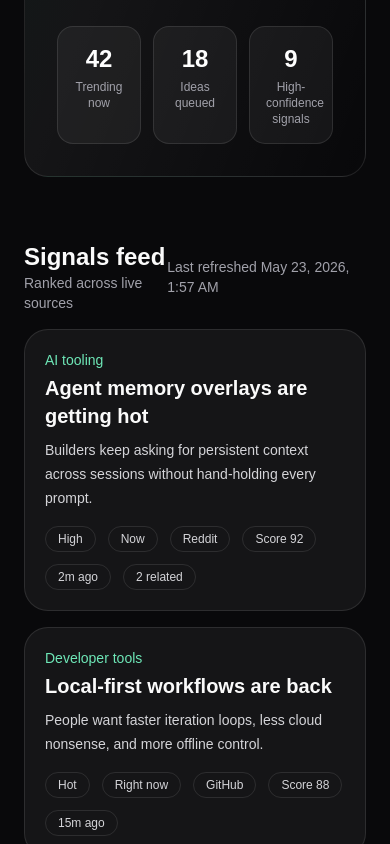
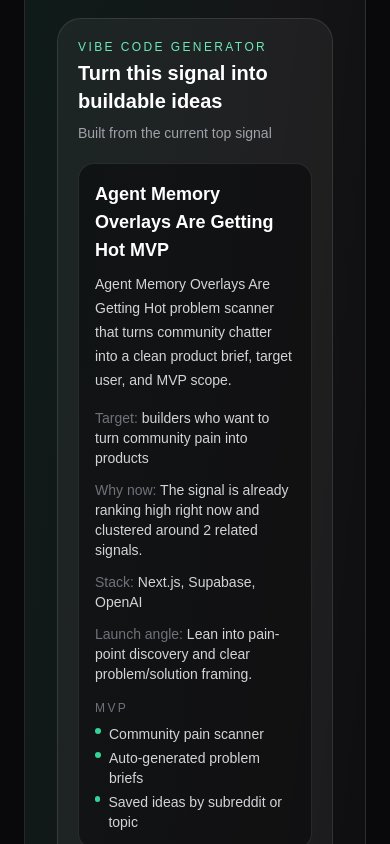
Before and after one commit to raltizer22-prog/VibeTrendr, a Next.js app: page / in a window 390 px wide. Shown: the part 880-1724 px from the top of the page. Built offline with nearby package versions, Linux system fonts and the light colour scheme; no server answers.

Commit message:
feat: add vibe code generator

```diff
--- a/src/app/page.tsx
+++ b/src/app/page.tsx
@@ -2,6 +2,7 @@ import type { ReactNode } from "react";
 import { getSignals, stats } from "@/lib/signals";
 import type { Signal } from "@/lib/types";
 import type { SignalSnapshotRow } from "@/lib/supabase";
+import { generateIdeaVariants } from "@/lib/idea-generator";
 import { fetchRecentSignalSnapshots, getSupabaseEnvStatus } from "@/lib/supabase";
 
 export const dynamic = "force-dynamic";
@@ -171,6 +172,19 @@ export default async function Home() {
   const snapshotGroups = buildSnapshotGroups(recentSnapshots);
   const signalGroups = buildSignalGroups(signals, recentSnapshots);
   const topSignal = signalGroups[0];
+  const generatedIdeas = topSignal
+    ? generateIdeaVariants({
+        title: topSignal.primary.title,
+        description: topSignal.primary.description,
+        category: topSignal.category,
+        source: topSignal.primary.source,
+        score: topSignal.primary.score,
+        velocity: topSignal.primary.velocity,
+        horizon: topSignal.primary.horizon,
+        relatedCount: topSignal.signals.length,
+        freshnessCue: topSignal.freshnessCue,
+      })
+    : [];
 
   return (
     <main className="min-h-screen bg-zinc-950 text-zinc-50">
@@ -233,6 +247,52 @@ export default async function Home() {
                     ) : null}
                   </div>
                 </div>
+              ) : null}
+
+              {generatedIdeas.length > 0 ? (
+                <section className="mt-6 rounded-3xl border border-white/10 bg-white/5 p-5">
+                  <div className="flex flex-col gap-2 sm:flex-row sm:items-end sm:justify-between">
+                    <div>
+                      <div className="text-xs font-medium uppercase tracking-[0.2em] text-emerald-300">Vibe code generator</div>
+                      <h2 className="mt-1 text-xl font-semibold text-white">Turn this signal into buildable ideas</h2>
+                    </div>
+                    <div className="text-sm text-zinc-400">Built from the current top signal</div>
+                  </div>
+
+                  <div className="mt-5 grid gap-3 lg:grid-cols-3">
+                    {generatedIdeas.map((idea) => (
+                      <article key={idea.name} className="rounded-2xl border border-white/10 bg-zinc-950/60 p-4">
+                        <div className="text-lg font-semibold text-white">{idea.name}</div>
+                        <p className="mt-2 text-sm leading-6 text-zinc-300">{idea.pitch}</p>
+                        <div className="mt-4 space-y-3 text-sm text-zinc-300">
+                          <div>
+                            <span className="text-zinc-500">Target:</span> {idea.targetUser}
+                          </div>
+                          <div>
+                            <span className="text-zinc-500">Why now:</span> {idea.whyNow}
+                          </div>
+                          <div>
+                            <span className="text-zinc-500">Stack:</span> {idea.stack}
+                          </div>
+                          <div>
+                            <span className="text-zinc-500">Launch angle:</span> {idea.launchAngle}
+                          </div>
+                        </div>
+                        <div className="mt-4 space-y-2">
+                          <div className="text-xs uppercase tracking-[0.2em] text-zinc-500">MVP</div>
+                          <ul className="space-y-1 text-sm text-zinc-300">
+                            {idea.mvp.map((item) => (
+                              <li key={item} className="flex gap-2">
+                                <span className="mt-1 h-1.5 w-1.5 rounded-full bg-emerald-400" />
+                                <span>{item}</span>
+                              </li>
+                            ))}
+                          </ul>
+                        </div>
+                      </article>
+                    ))}
+                  </div>
+                </section>
               ) : null}
             </div>
 
--- /dev/null
+++ b/src/lib/idea-generator.ts
@@ -0,0 +1,181 @@
+export type IdeaSeed = {
+  title: string;
+  description: string;
+  category: string;
+  source: string;
+  score: number;
+  velocity: string;
+  horizon: string;
+  relatedCount: number;
+  freshnessCue: string | null;
+};
+
+export type GeneratedIdea = {
+  name: string;
+  pitch: string;
+  targetUser: string;
+  whyNow: string;
+  mvp: string[];
+  stack: string;
+  launchAngle: string;
+};
+
+type Theme = {
+  label: string;
+  noun: string;
+  stack: string;
+  targetUser: string;
+  launchAngle: string;
+  mvp: [string, string, string];
+};
+
+const DEFAULT_THEME: Theme = {
+  label: "trend",
+  noun: "Signal",
+  stack: "Next.js, Supabase, Vercel",
+  targetUser: "solo builders",
+  launchAngle: "Launch with a clean before/after demo and a single sharp use case.",
+  mvp: [
+    "Trend feed with freshness scoring",
+    "One-click idea generation",
+    "Saved idea queue for later",
+  ],
+};
+
+function normalize(value: string) {
+  return value.trim().toLowerCase();
+}
+
+function toTitleCase(value: string) {
+  return value
+    .split(/\s+/)
+    .map((word) => word.charAt(0).toUpperCase() + word.slice(1))
+    .join(" ");
+}
+
+function pickTheme(seed: IdeaSeed): Theme {
+  const source = normalize(seed.source);
+  const category = normalize(seed.category);
+  const text = normalize(`${seed.title} ${seed.description}`);
+
+  if (source.includes("product hunt") || text.includes("launch")) {
+    return {
+      label: "launch",
+      noun: "Launch",
+      stack: "Next.js, Supabase, PostHog",
+      targetUser: "founders shipping on Product Hunt",
+      launchAngle: "Show the speed gap: trend spotted → idea generated → MVP scoped.",
+      mvp: [
+        "Launch replay dashboard",
+        "Idea generator from trending products",
+        "Shareable launch brief",
+      ],
+    };
+  }
+
+  if (source.includes("reddit") || text.includes("pain") || text.includes("community")) {
+    return {
+      label: "community",
+      noun: "Scout",
+      stack: "Next.js, Supabase, OpenAI",
+      targetUser: "builders who want to turn community pain into products",
+      launchAngle: "Lean into pain-point discovery and clear problem/solution framing.",
+      mvp: [
+        "Community pain scanner",
+        "Auto-generated problem briefs",
+        "Saved ideas by subreddit or topic",
+      ],
+    };
+  }
+
+  if (source.includes("github") || category.includes("developer") || text.includes("repo") || text.includes("tool")) {
+    return {
+      label: "builder",
+      noun: "Builder",
+      stack: "Next.js, Supabase, GitHub API",
+      targetUser: "indie developers and tool builders",
+      launchAngle: "Sell the project as a faster way to spot devtool gaps before they are crowded.",
+      mvp: [
+        "Repo trend radar",
+        "Auto-scoped weekend MVPs",
+        "Source links and freshness badges",
+      ],
+    };
+  }
+
+  if (text.includes("ai") || category.includes("ai")) {
+    return {
+      label: "ai",
+      noun: "Copilot",
+      stack: "Next.js, Supabase, OpenAI",
+      targetUser: "AI builders and product teams",
+      launchAngle: "Position it as the fastest way to turn AI hype into a concrete build plan.",
+      mvp: [
+        "AI trend detector",
+        "Idea generator with MVP scope",
+        "Weekly AI opportunity digest",
+      ],
+    };
+  }
+
+  return DEFAULT_THEME;
+}
+
+function buildWhyNow(seed: IdeaSeed) {
+  const freshness = seed.freshnessCue ? seed.freshnessCue.replace(/^Fresh\s*·\s*/i, "") : null;
+  const related = seed.relatedCount > 1 ? `${seed.relatedCount} related signals` : "one high-signal item";
+  const freshnessPart = freshness ? `fresh enough to move now (${freshness})` : "already ranking high right now";
+
+  return `The signal is ${freshnessPart} and clustered around ${related}.`;
+}
+
+function buildPitch(theme: Theme, seed: IdeaSeed, focus: string) {
+  const subject = seed.title.split(/[\/\-|:]/).map((part) => part.trim()).filter(Boolean)[0] ?? theme.noun;
+  const prefix = toTitleCase(subject.replace(/[^a-zA-Z0-9 ]/g, " ").trim() || theme.noun);
+
+  if (theme.label === "launch") {
+    return `${prefix} launch companion that turns a hot product into a sharper launch brief, positioning, and MVP scope.`;
+  }
+
+  if (theme.label === "community") {
+    return `${prefix} problem scanner that turns community chatter into a clean product brief, target user, and MVP scope.`;
+  }
+
+  if (theme.label === "builder") {
+    return `${prefix} builder tool that turns a trending repo or dev signal into a weekend-sized product people can ship.`;
+  }
+
+  if (theme.label === "ai") {
+    return `${prefix} copilot that turns an AI signal into a concrete product idea with scope, angle, and launch plan.`;
+  }
+
+  return `${prefix} ${focus} product that turns a live signal into a buildable idea with clear scope and launch angle.`;
+}
+
+function buildName(theme: Theme, seed: IdeaSeed, suffix: string) {
+  const subject = seed.title.split(/[\/\-|:]/).map((part) => part.trim()).filter(Boolean)[0] ?? theme.noun;
+  const cleanSubject = toTitleCase(subject.replace(/[^a-zA-Z0-9 ]/g, " ").trim() || theme.noun);
+  return `${cleanSubject} ${suffix}`;
+}
+
+function buildIdea(theme: Theme, seed: IdeaSeed, suffix: string, focus: string): GeneratedIdea {
+  return {
+    name: buildName(theme, seed, suffix),
+    pitch: buildPitch(theme, seed, focus),
+    targetUser: theme.targetUser,
+    whyNow: buildWhyNow(seed),
+    mvp: [...theme.mvp],
+    stack: theme.stack,
+    launchAngle: theme.launchAngle,
+  };
+}
+
+export function generateIdeaVariants(seed: IdeaSeed): GeneratedIdea[] {
+  const theme = pickTheme(seed);
+
+  return [
+    buildIdea(theme, seed, "MVP", "weekend MVP"),
+    buildIdea(theme, seed, "Pro", "solo SaaS"),
+    buildIdea(theme, seed, "Studio", "content engine"),
+  ];
+}
```
